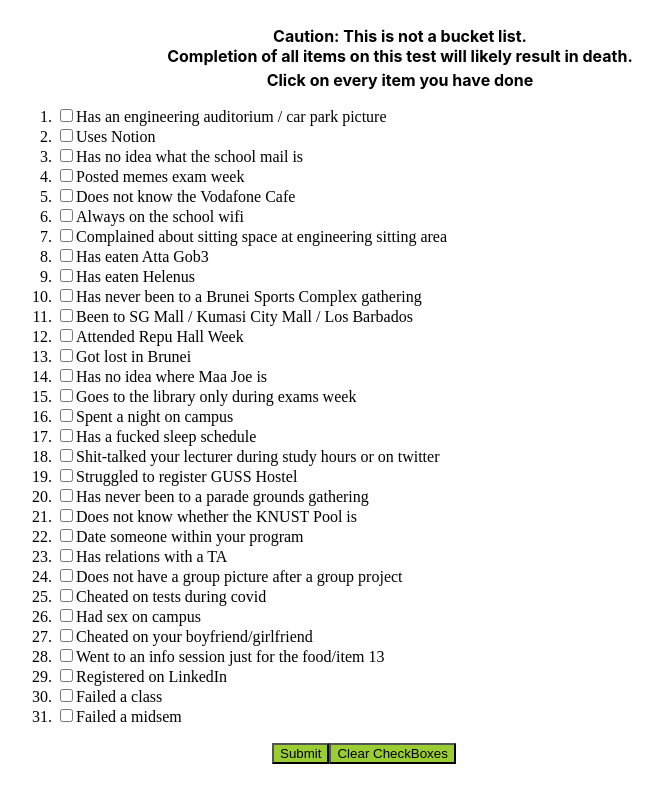
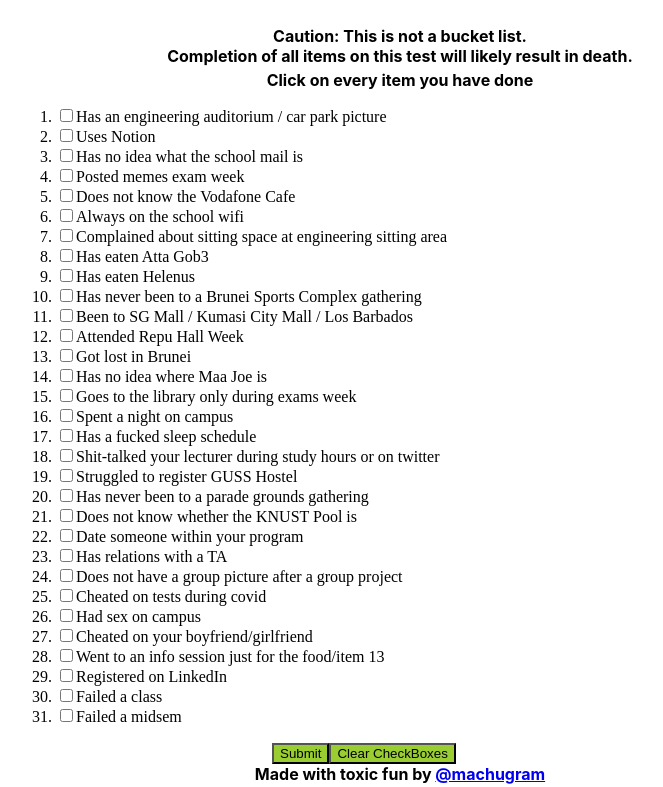
Before and after one commit to machugram/knust-purity-test, a React (Create React App) app in the folder app-name/: page / in a window 1280 px wide. Shown: the part 184-971 px from the top of the page, without its empty margins (240-903 px from the left). Before the commit the page ends 948 px from the top, so only its background shows below. Built offline with nearby package versions, Linux system fonts and the light colour scheme.

Commit message:
If I no sign who go sign?

```diff
--- a/app-name/src/Footer.tsx
+++ b/app-name/src/Footer.tsx
@@ -1,7 +1,7 @@
 function Footer() {
     return (
         <div>
-
+            <b>Made with toxic fun by <a href="https://github.com/machugram">@machugram</a></b>
         </div>
 
     );
```
